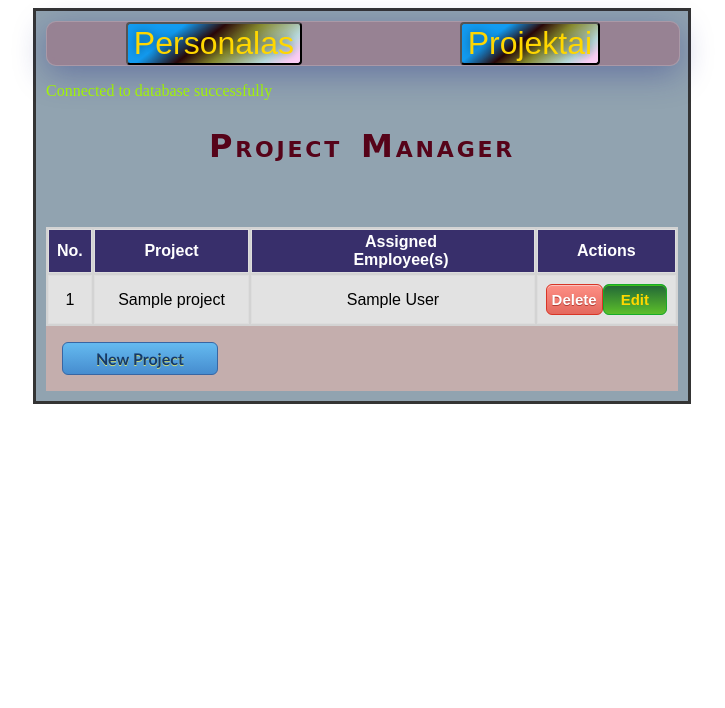
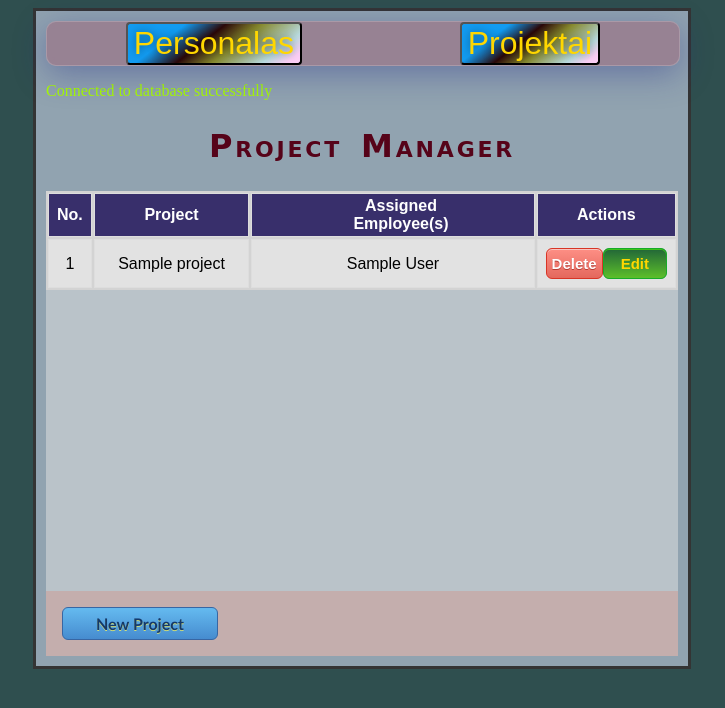
Before and after one commit to XElderX/Sprint_7, a PHP site: page /projects.php in a window 1280 px wide. Shown: the top 708 px of the page, without its empty margins (278-1003 px from the left). Run offline with PHP 8.4, Linux system fonts and the light colour scheme; tables that the repository leaves empty or names only in its code hold one stand-in row (values such as "Sample post").

Commit message:
Fixed this bug : error occur when adding new person without assigned project; updated styles

```diff
--- a/index.php
+++ b/index.php
@@ -20,10 +20,12 @@
 <div class="tableContainer personell">
 <div><?php echo "<p style='color:#a7fc00'>  $connStatus </p>" ?> </div>
   <h2>Project manager</h2>
-    <table class='table'>
+    <div class='tableBox'>
+      <table class='table'>
        <?php personell($connection);
        ?>
     </table>
+  </div>
 </div>
 <div class='formContainer'>
 <div>
@@ -40,7 +42,7 @@
     <label>Last Name</label>
     <input class='inputField' type="text" name="Last_name" required><br>
     <select class='select' name="projectList"><br>
-  <option value="NULL">--Please select project--></option>
+  <option value=''>--Please select project--></option>
   <?php selectProject($connection) ?>
 </select>
   <input class='btn-add' type="submit" name="Add_personell" value="Add">
--- a/projects.php
+++ b/projects.php
@@ -20,7 +20,7 @@
 <div class="tableContainer projects">
 <div><?php echo "<p style='color:#a7fc00'>  $connStatus </p>" ?> </div>
 <h2>Project manager</h2>
-<div class="tableScroll">
+<div class='tableBox'>
     <table class='table'>
        <?php project($connection) ?>
     </table>
--- a/sql/logic.php
+++ b/sql/logic.php
@@ -30,6 +30,9 @@ If(isset($_POST['Add_personell'])){
     $p_name = $_POST['First_name'];
     $p_nameL = $_POST['Last_name'];
     $p_project = $_POST['projectList'];
+    var_dump($p_project);
+    (!$p_project) ? $p_project = NULL : null;
+    var_dump($p_project);
     $sql = "INSERT INTO personell
     (First_name, Last_name, project_id)
     VALUES (?, ? , ? )";
@@ -137,7 +140,7 @@ function personell($connection){
     ON projects.Project_id = personell.Project_id
     ORDER BY id ";
 $result = mysqli_query($connection, $sql);
-echo "<br><tr><th>No.</th><th>Name</th><th>Last name</th><th>Projects</th><th>Actions</th></tr>";
+echo "<tr><th>No.</th><th>Name</th><th>Last name</th><th>Projects</th><th>Actions</th></tr>";
 
 if (mysqli_num_rows($result) > 0) {
     $personellCount = 0 ;
@@ -150,14 +153,12 @@ if (mysqli_num_rows($result) > 0) {
             <td>" . "<input class='editInput' type='text' name='lastName' required value='" . $row['Last_name'] . "'>" ."</td>
             <td>" . "<select class='editInput'  name='projectList'>" . "<option value=" . $row['Project_id'] .">" . $row['Project_name'] . "</option>" .
              selectProject($connection) . "</select>" . "</td>
-           <td>" . "<div class='btn-container'><input type='submit' class='btn-green' name='update_personell' value='Save'></div>" . "</td></tr></form> <br>");
+           <td>" . "<div class='btn-container'><input type='submit' class='btn-green' name='update_personell' value='Save'></div>" . "</td></tr></form> ");
              continue;
         }
         $personellCount++;
-        echo ("<tr><td>" . $personellCount . "</td><td> ". $row['First_name'] . "</td> <td>" . $row['Last_name'] . "</td><td>" . $row['Project_name'] . "</td><td>" ."<div class='btn-container'><button class='btn-red'>" . '<a href="?action=delete&id=' . $row['id'] . '">Delete</a></button>' . "<button class='btn-green'>" . '<a href="?action=personell_update&update_id=' . $row['id'] . '">Edit</a></button></div>' . "</td></tr> <br>");
+        echo ("<tr><td>" . $personellCount . "</td><td> ". $row['First_name'] . "</td> <td>" . $row['Last_name'] . "</td><td>" . $row['Project_name'] . "</td><td>" ."<div class='btn-container'><button class='btn-red'>" . '<a href="?action=delete&id=' . $row['id'] . '">Delete</a></button>' . "<button class='btn-green'>" . '<a href="?action=personell_update&update_id=' . $row['id'] . '">Edit</a></button></div>' . "</td></tr> ");
     }
-} else {
-    echo "0 results";
 }
 
 }
@@ -172,7 +173,7 @@ function project($connection){
     ORDER BY Project_id;
 ";
 $result = mysqli_query($connection, $sql);
-echo "<br><tr><th>No.</th><th>Project</th><th>Assigned Employee(s)</th><th>Actions</th></tr>";
+echo "<tr><th>No.</th><th>Project</th><th>Assigned Employee(s)</th><th>Actions</th></tr>";
 
 if (mysqli_num_rows($result) > 0) {
     $projectsCount= 0 ;
@@ -183,16 +184,14 @@ if (mysqli_num_rows($result) > 0) {
             <td>" . $projectsCount . "<input type='hidden' name='_p_id' required value='" . $row['Project_id'] . "'>" . "</td>
             <td>" . "<input class='editInput' type='text' name='projectName' required value='" . $row['Project_name'] . "'>" . "</td>
             <td>" . $row['assigned'] . "</td>
-            <td>" . "<div class='btn-container'><input type='submit' class='btn-green' name='update_project' value='Save'></div>" . "</td></tr></form><br>");
+            <td>" . "<div class='btn-container'><input type='submit' class='btn-green' name='update_project' value='Save'></div>" . "</td></tr></form>");
             continue;
 
         }
         $projectsCount++;
         echo ("<tr><td>" . $projectsCount . "</td><td>" . $row['Project_name'] .
-          "</td><td>". $row['assigned'] . "</td><td>" ."<div class='btn-container'><button class='btn-red'>" . '<a href="?action=project_delete&Project_id=' . $row['Project_id'] . '">Delete</a></button>' . "<button class='btn-green'>" . '<a href="?action=project_update&Project_idx=' . $row['Project_id'] . '">Edit</a></button></div>' . "</td></tr> <br>");
+          "</td><td>". $row['assigned'] . "</td><td>" ."<div class='btn-container'><button class='btn-red'>" . '<a href="?action=project_delete&Project_id=' . $row['Project_id'] . '">Delete</a></button>' . "<button class='btn-green'>" . '<a href="?action=project_update&Project_idx=' . $row['Project_id'] . '">Edit</a></button></div>' . "</td></tr>");
     }
-} else {
-    echo "0 results";
 }
 }
 
--- a/style.css
+++ b/style.css
@@ -1,15 +1,33 @@
+body{
+  background-color: #2f4f4f;
+}
+.tableBox{
+  height:50vh;
+  background-color:#e2e2e282;
+	overflow-y:scroll;
+}
+.tableBox::-webkit-scrollbar {
+  width: 15px;
+  background-color:#c4aead;
+}
 
+.tableBox::-webkit-scrollbar-track {
+  -webkit-box-shadow: inset 0 0 6px rgba(0,0,0,0.3);
+}
+
+.tableBox::-webkit-scrollbar-thumb {
+  border-radius: 10px;
+  -webkit-box-shadow: inset 0 0 6px rgba(0,0,0,0.5);
+}
 table  {
   margin: auto;
   font-family: Arial, Helvetica, sans-serif;
   background-color:lightgrey;
   width: -webkit-fill-available;
-
 }
 .personell table td:nth-child(1), .personell table th:nth-child(1) {
     width:calc(5%);
     text-align: center;
-
   }
   .personell table td:nth-child(2), .personell table th:nth-child(2) {
     width:calc(30%);
@@ -65,7 +83,6 @@ table  {
     text-align: center;
   }
 
-
   .projects table th:nth-child(3){
     padding: 0 3rem 0 4rem;
     text-align: center;
@@ -103,9 +120,7 @@ table  {
     font-style: normal;
     font-variant: small-caps;
     text-transform: capitalize;
-
   }
-
   .navContainer{
       display:flex;
       width: 100%;
@@ -119,7 +134,6 @@ table  {
       border: 1px solid rgba( 255, 255, 255, 0.18 );
   }
   .navButton {
-
     background: linear-gradient(322deg, rgba(251,207,246,1) 13%, rgba(184,218,222,1) 23%, rgba(132,138,29,0.8575805322128851) 44%, rgba(36,0,0,0.9360119047619048) 59%, rgba(0,159,255,0.8799894957983193) 76%);
     margin:auto;
     border-radius: 4px;
@@ -143,7 +157,6 @@ table  {
     font-size: 2rem;
     color:gold;
     width: 100px;
-
     }
 
   .btn-green {
```
Lines whose indentation alone changed are shown as unchanged.
